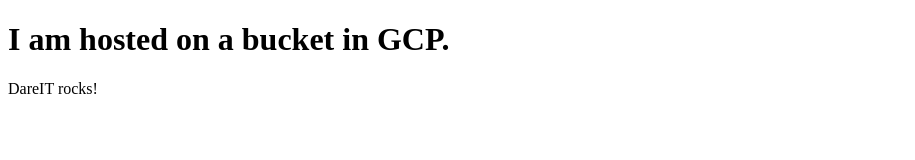
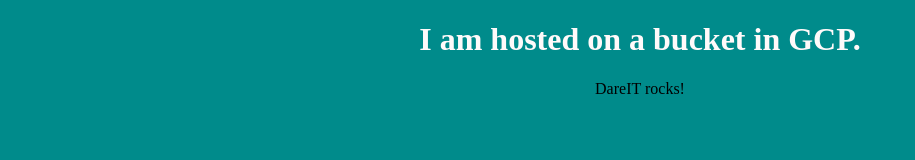
Before and after one commit to marta-rakowska/dareit-cloud-challenge, a plain HTML site: page task_2/index.html in a window 1280 px wide. Shown: the whole page, without its empty margins (0-915 px from the left). Drawn offline with Linux system fonts and the light colour scheme.

Commit message:
styles: add CSS

```diff
--- a/task_2/index.html
+++ b/task_2/index.html
@@ -1,10 +1,15 @@
 <!DOCTYPE html>
 <html>
   <head>
+    <style>
+      body {
+        background-color:darkcyan;
+      }
+     </style>
     <title>Hello World: Static Website</title>
   </head>
   <body>
-    <h1>I am hosted on a bucket in GCP.</h1>
-    <p>DareIT rocks!</p>
+    <h1 style="color:snow;text-align:center;">I am hosted on a bucket in GCP.</h1>
+    <p style="color:black;text-align:center;">DareIT rocks!</p>
   </body>
 </html>
```
